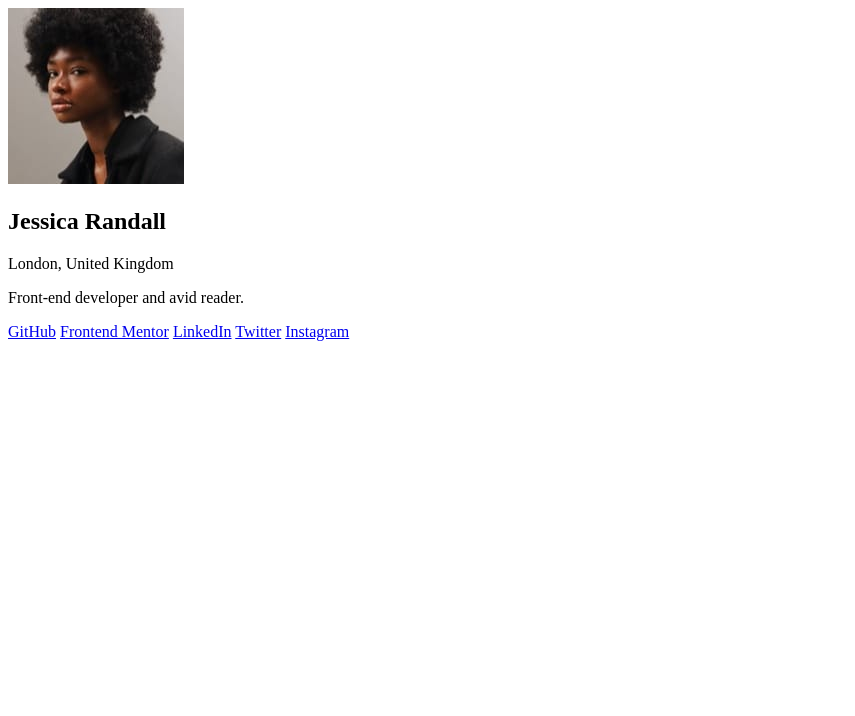
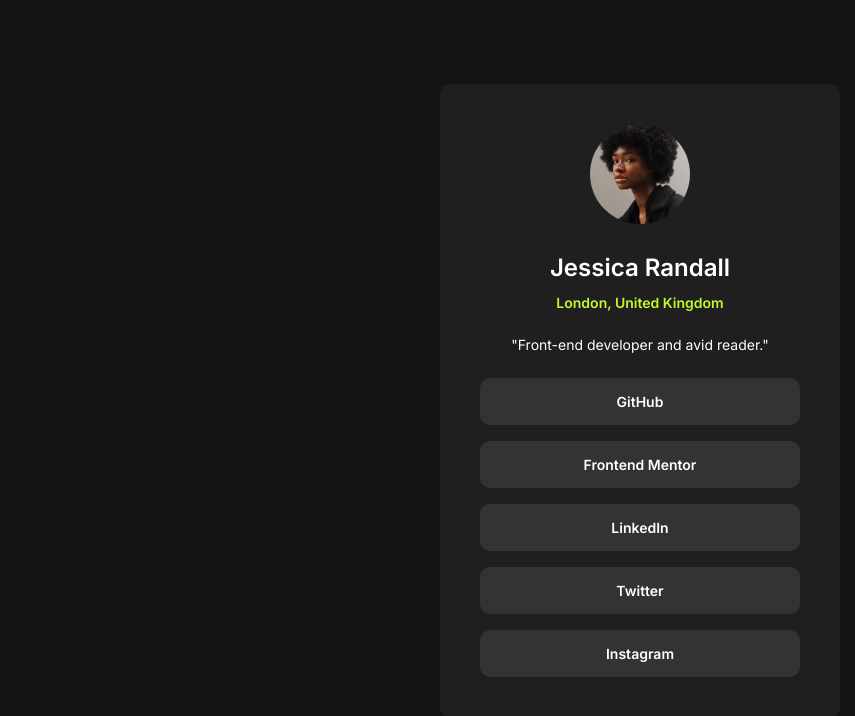
Before and after one commit to spalqui/social-links-profile, a plain HTML site: page index.html in a window 1280 px wide. Shown: the whole page, without its empty margins (0-855 px from the left). Drawn offline with Linux system fonts and the light colour scheme.

Commit message:
completed solution

```diff
--- a/index.html
+++ b/index.html
@@ -9,15 +9,21 @@
 	<link rel="icon" type="image/png" sizes="32x32" href="./assets/images/favicon-32x32.png">
 
 	<title>Frontend Mentor | Social links profile</title>
+
+	<link rel="stylesheet" href="styles.css">
+
+	<link rel="preconnect" href="https://fonts.googleapis.com">
+	<link rel="preconnect" href="https://fonts.gstatic.com" crossorigin>
+	<link href="https://fonts.googleapis.com/css2?family=Figtree:wght@400..700&family=Inter:ital,opsz,wght@0,14..32,100..900;1,14..32,100..900&display=swap" rel="stylesheet">
 </head>
 
 <body>
 	<main>
 		<section class="profile">
 			<img class="profile__image" src="assets/images/avatar-jessica.jpeg" alt="Jessica Randall">
-			<h1 class="profile__name">Jessica Randall</h1>
+			<h1 class="profile__title">Jessica Randall</h1>
 			<p class="profile__location">London, United Kingdom</p>
-			<p class="profile__bio">Front-end developer and avid reader.</p>
+			<p class="profile__bio">"Front-end developer and avid reader."</p>
 
 			<div class="profile__links-container">
 				<a href="#" class="profile__link">GitHub</a>
--- /dev/null
+++ b/styles.css
@@ -0,0 +1,104 @@
+:root {
+    --green: hsl(75, 94%, 57%);
+    --white: hsl(0, 0%, 100%);
+
+    --grey-700: hsl(0, 0%, 20%);
+    --grey-800: hsl(0, 0%, 12%);
+    --grey-900: hsl(0, 0%, 8%);
+
+    --font-size-p: 0.875em;
+
+    --font-weight-regular: 400;
+    --font-weight-medium: 600;
+    --font-weight-bold: 700;
+
+    --margin-spacing-small: 12px;
+    --margin-spacing-medium: 25px;
+}
+
+* {
+    margin: 0;
+    padding: 0;
+    box-sizing: border-box;
+}
+
+a {
+    color: unset;
+    text-decoration: unset;
+}
+
+html {
+    font-family: 'Inter', sans-serif;
+}
+
+p {
+    font-size: var(--font-size-p);
+}
+
+main {
+    display: flex;
+    justify-content: center;
+    align-items: center;
+    height: 100vh;
+    width: 100vw;
+    background-color: var(--grey-900);
+}
+
+.profile {
+    background-color: var(--grey-800);
+    text-align: center;
+    color: var(--white);
+    padding: 40px;
+    border-radius: 10px;
+}
+
+@media screen and (min-width: 576px) {
+    .profile {
+        min-width: 400px;
+    }
+
+}
+
+.profile__image {
+    border-radius: 50%;
+    height: 100px;
+    width: 100px;
+    margin-bottom: var(--margin-spacing-medium);
+}
+
+.profile__title {
+    font-weight: var(--font-weight-medium);
+    margin-bottom: var(--margin-spacing-small);
+}
+
+.profile__location {
+    color: var(--green);
+    font-weight: var(--font-weight-medium);
+    margin-bottom: var(--margin-spacing-medium);
+}
+
+.profile__bio {
+    margin-bottom: var(--margin-spacing-medium);
+}
+
+.profile__links-container {
+    display: flex;
+    justify-items: start;
+    flex-direction: column;
+    gap: 1em;
+}
+
+.profile__link {
+    background-color: var(--grey-700);
+    padding: 15px;
+    font-weight: var(--font-weight-medium);
+    border-radius: 10px;
+    font-size: var(--font-size-p);
+}
+
+.profile__link:hover {
+    cursor: pointer;
+    background-color: var(--green);
+    color: var(--grey-700);
+    transition: background-color 0.1s ease;
+}
```
